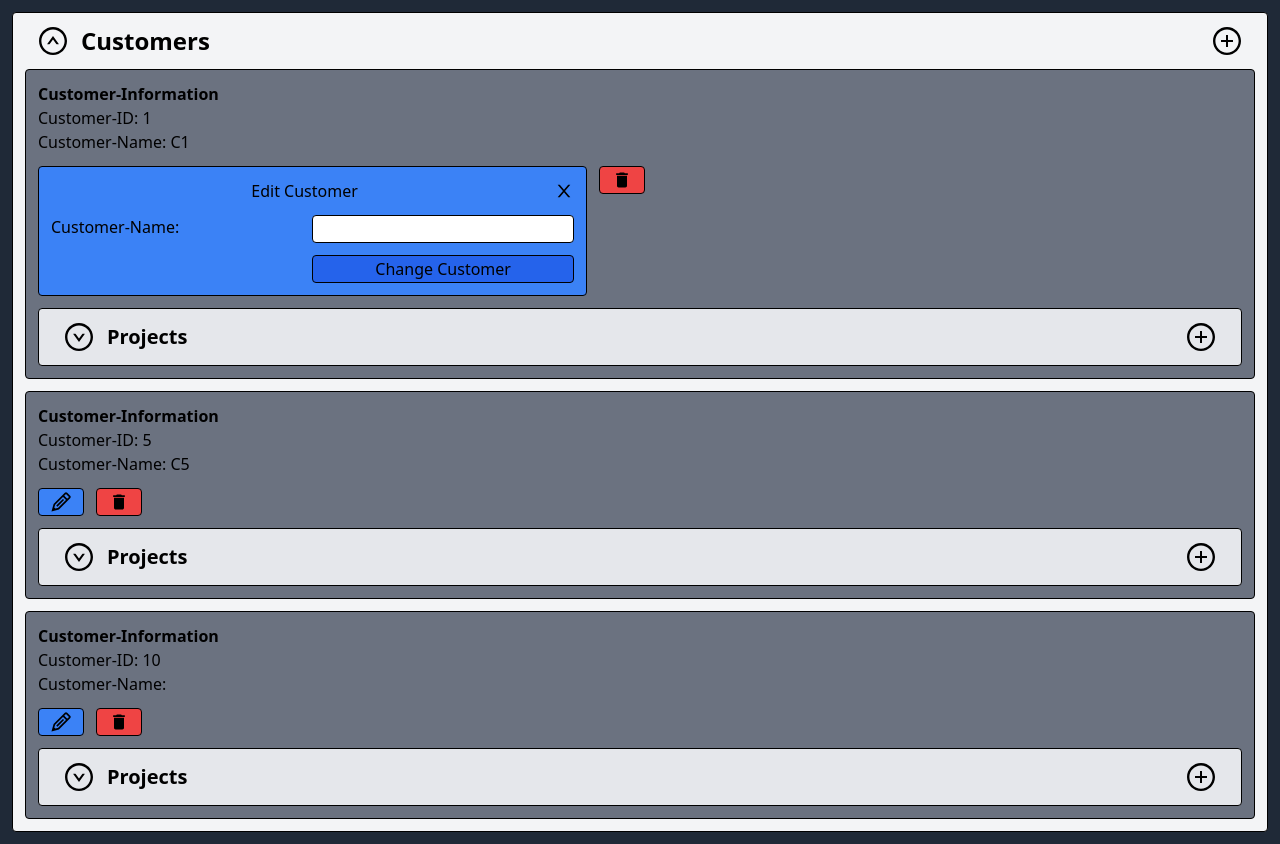
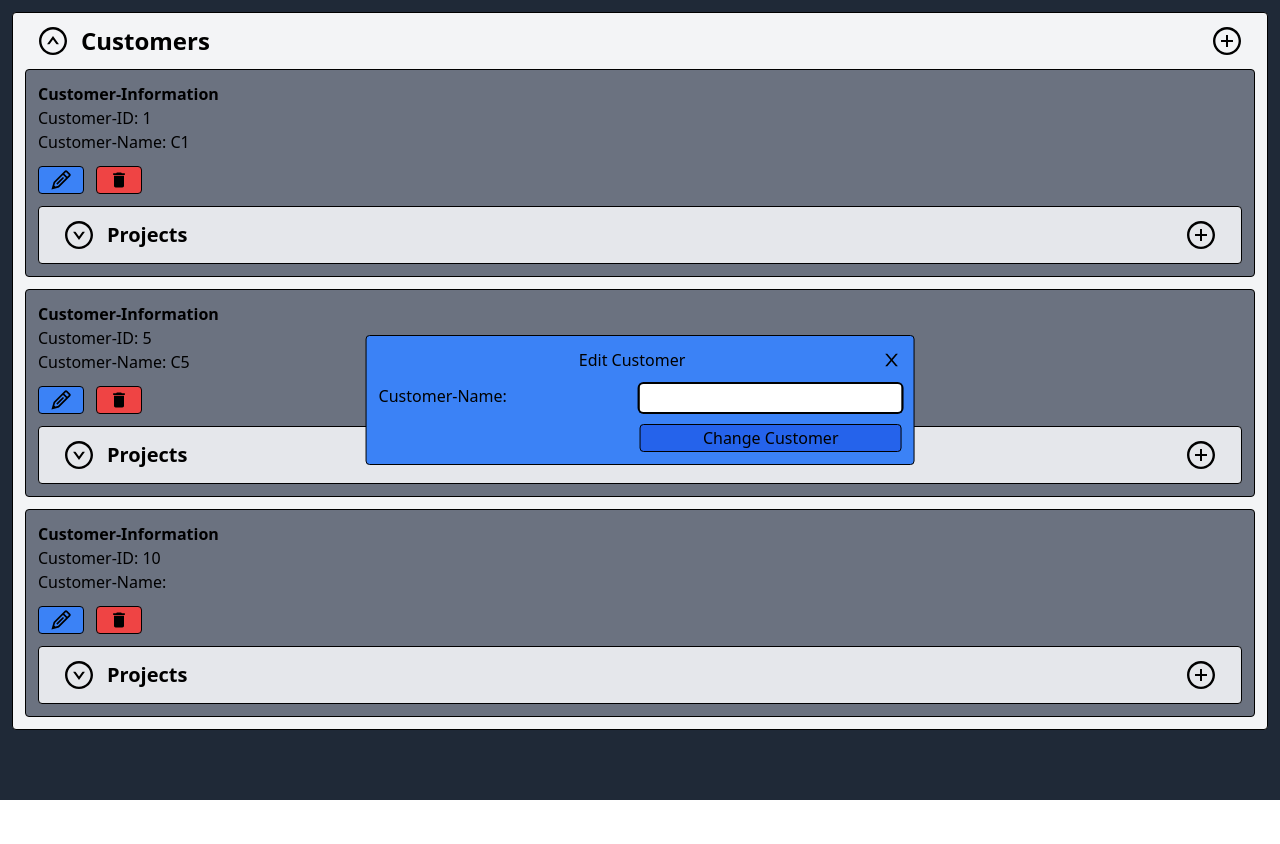
Before and after one commit to brudijoe/rizonic, a React (Create React App) app: page / in a window 1280 px wide. Both pictures are taken after a click on the button 61 px from the left and 180 px from the top of the page. After the commit the page ends 800 px from the top, so only its background shows below. Built offline with nearby package versions, Linux system fonts and the light colour scheme.

Commit message:
main/change_modal_position

```diff
--- a/src/components/App/Customer/DeleteCustomer.tsx
+++ b/src/components/App/Customer/DeleteCustomer.tsx
@@ -37,10 +37,9 @@ const DeleteCustomer = (props: Props) => {
   };
 
   return (
-    <div>
-      <div>
-        {modal ? (
-          <div className="rounded border border-black p-3 bg-red-500">
+    <div className="">
+      {modal && (
+        <div className="absolute top-1/2 left-1/2 transform -translate-x-1/2 -translate-y-1/2  rounded border border-black p-3 bg-red-500">
           <div className="flex flex-row justify-between items-center">
             <div className="invisible pr-3">&nbsp;</div>
             <h1 className="text-center">Delete Customer</h1>
@@ -63,7 +62,7 @@ const DeleteCustomer = (props: Props) => {
             </button>
           </div>
         </div>
-        ) : (
+      )}
       <button
         type="button"
         className="w-full pl-3 pr-3  h-7 flex items-center justify-center rounded bg-red-500 border-black border hover:bg-red-300"
@@ -73,8 +72,6 @@ const DeleteCustomer = (props: Props) => {
           <MdDelete />
         </IconContext.Provider>
       </button>
-        )}
-      </div>
     </div>
   );
 };
--- a/src/components/App/Customer/EditCustomer.tsx
+++ b/src/components/App/Customer/EditCustomer.tsx
@@ -45,8 +45,8 @@ const EditCustomer = (props: Props) => {
   return (
     <div className="mr-3">
       <div>
-        {modal ? (
-          <div className="rounded border border-black p-3 bg-blue-500">
+        {modal && (
+          <div className="absolute top-1/2 left-1/2 transform -translate-x-1/2 -translate-y-1/2 rounded border border-black p-3 bg-blue-500">
             <div className="flex flex-row justify-between items-center">
               <div className="invisible pr-3">&nbsp;</div>
               <h1 className="text-center">Edit Customer</h1>
@@ -67,6 +67,7 @@ const EditCustomer = (props: Props) => {
                   className="w-full h-7 mb-3 p-3 rounded border border-black box-border resize-y focus:outline-none focus:ring-2 focus:ring-black focus:border-transparent"
                   value={customerName}
                   onChange={handleCustomerNameChanged}
+                  autoFocus
                 />
                 <button
                   type="button"
@@ -78,7 +79,7 @@ const EditCustomer = (props: Props) => {
               </div>
             </div>
           </div>
-        ) : (
+        )}
         <button
           type="button"
           className="w-full pl-3 pr-3 h-7 flex items-center justify-center rounded bg-blue-500 border-black border hover:bg-blue-300"
@@ -88,7 +89,6 @@ const EditCustomer = (props: Props) => {
             <GrEdit />
           </IconContext.Provider>
         </button>
-        )}
       </div>
     </div>
   );
--- a/src/components/App/Project/AddProject.tsx
+++ b/src/components/App/Project/AddProject.tsx
@@ -64,8 +64,8 @@ const AddProject = (props: Props) => {
 
   return (
     <div className="">
-      {modal ? (
-        <div className="rounded border border-black p-3 bg-green-500">
+      {modal && (
+        <div className="absolute top-1/2 left-1/2 transform -translate-x-1/2 -translate-y-1/2 rounded border border-black p-3 bg-green-500">
           <div className="flex flex-row justify-between items-center">
             <div className="invisible pr-3">&nbsp;</div>
             <h1 className="text-center">Add Project</h1>
@@ -87,6 +87,7 @@ const AddProject = (props: Props) => {
                   className="w-full h-7 mb-3 p-3 rounded border border-black box-border resize-y focus:outline-none focus:ring-2 focus:ring-black focus:border-transparent"
                   value={projectName}
                   onChange={onProjectNameChanged}
+                  autoFocus
                 />
               </div>
             </div>
@@ -118,14 +119,13 @@ const AddProject = (props: Props) => {
             </div>
           </div>
         </div>
-      ) : (
-        <IconContext.Provider value={{ size: "2em" }}>
-          <AiOutlinePlusCircle
-            className="cursor-pointer"
-            onClick={handleModalClicked}
-          />
-        </IconContext.Provider>
       )}
+      <IconContext.Provider value={{ size: "2em" }}>
+        <AiOutlinePlusCircle
+          className="cursor-pointer"
+          onClick={handleModalClicked}
+        />
+      </IconContext.Provider>
     </div>
   );
 };
--- a/src/components/App/Project/DeleteProject.tsx
+++ b/src/components/App/Project/DeleteProject.tsx
@@ -57,8 +57,8 @@ const DeleteProject = (props: Props) => {
   return (
     <div>
       <div>
-        {modal ? (
-          <div className="rounded border border-black p-3 bg-red-500">
+        {modal && (
+          <div className="absolute top-1/2 left-1/2 transform -translate-x-1/2 -translate-y-1/2 rounded border border-black p-3 bg-red-500">
             <div className="flex flex-row justify-between items-center">
               <div className="invisible pr-3">&nbsp;</div>
               <h1 className="text-center">Delete Project</h1>
@@ -81,7 +81,7 @@ const DeleteProject = (props: Props) => {
               </button>
             </div>
           </div>
-        ) : (
+        )}
         <button
           type="button"
           className="w-full pl-3 pr-3 h-7 flex items-center justify-center rounded bg-red-500 border-black border hover:bg-red-300 "
@@ -91,7 +91,6 @@ const DeleteProject = (props: Props) => {
             <MdDelete />
           </IconContext.Provider>
         </button>
-        )}
       </div>
     </div>
   );
--- a/src/components/App/Project/EditProject.tsx
+++ b/src/components/App/Project/EditProject.tsx
@@ -56,8 +56,8 @@ const EditProject = (props: Props) => {
 
   return (
     <div className="mr-3">
-      {modal ? (
-        <div className="p-3 rounded border border-black bg-blue-500">
+      {modal && (
+        <div className="absolute top-1/2 left-1/2 transform -translate-x-1/2 -translate-y-1/2 p-3 rounded border border-black bg-blue-500">
           <div className="flex flex-row justify-between items-center">
             <div className="invisible pr-3">&nbsp;</div>
             <h1 className="text-center">Edit Project</h1>
@@ -79,6 +79,7 @@ const EditProject = (props: Props) => {
                   className="w-full h-7 mb-3 p-3 rounded border border-black box-border resize-y focus:outline-none focus:ring-2 focus:ring-black focus:border-transparent"
                   value={projectName}
                   onChange={handleProjectNameChanged}
+                  autoFocus
                 />
               </div>
             </div>
@@ -110,7 +111,7 @@ const EditProject = (props: Props) => {
             </div>
           </div>
         </div>
-      ) : (
+      )}
       <button
         type="button"
         className="w-full pl-3 pr-3 h-7 flex items-center justify-center rounded border border-black bg-blue-500 hover:bg-blue-300 "
@@ -120,7 +121,6 @@ const EditProject = (props: Props) => {
           <GrEdit />
         </IconContext.Provider>
       </button>
-      )}
     </div>
   );
 };
```
Lines whose indentation alone changed are shown as unchanged.
